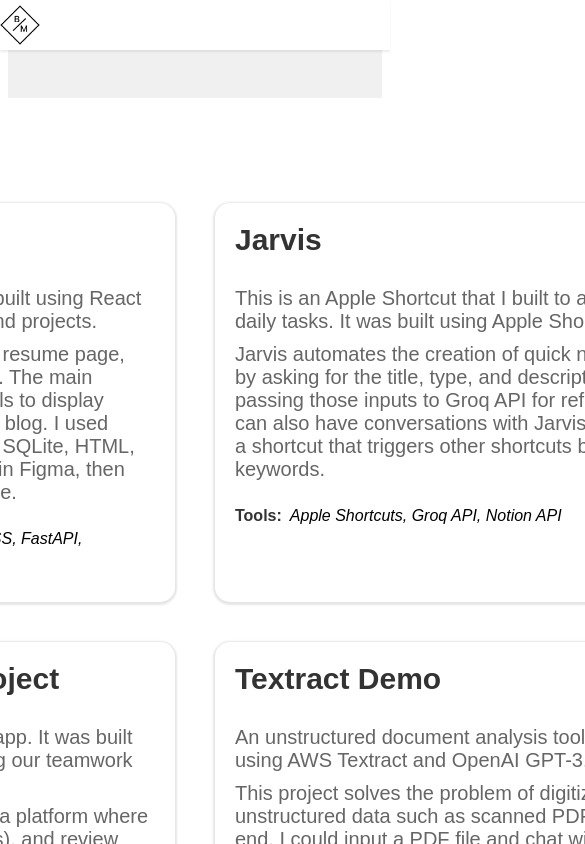
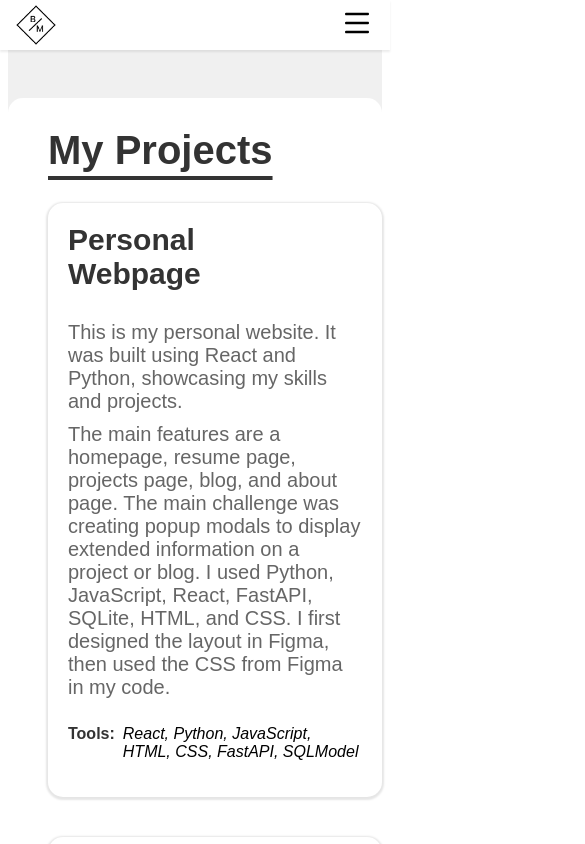
Before and after one commit to Bmitch44/Personal-Webpage, a React (Vite) app in the folder frontend/: page /projects in a window 390 px wide. Shown: the top 844 px of the page, 585 px wide, since content can reach past the window. Built offline with nearby package versions, Linux system fonts and the light colour scheme; a web font is replaced by a local one.

Commit message:
started making website responsive

```diff
--- a/frontend/src/components/body/about/About.css
+++ b/frontend/src/components/body/about/About.css
@@ -5,7 +5,8 @@
     background-color: #fff;
     border-radius: 15px;
     font-family: 'SF Pro', sans-serif;
-    width: var(--navbar-width);
+    max-width: var(--navbar-width);
+    width: 100%;
     margin: 30px 0 30px 0;
 }
 
--- a/frontend/src/components/body/blogs/Blogs.css
+++ b/frontend/src/components/body/blogs/Blogs.css
@@ -5,7 +5,8 @@
     background-color: #fff;
     border-radius: 15px;
     font-family: 'SF Pro', sans-serif;
-    width: var(--navbar-width);
+    max-width: var(--navbar-width);
+    width: 100%;
     padding: 0 0 20px 0;
     margin: 30px 0 30px 0;
 }
--- a/frontend/src/components/body/hero/Hero.css
+++ b/frontend/src/components/body/hero/Hero.css
@@ -1,6 +1,7 @@
 .hero-container {
     display: flex;
-    width: var(--navbar-width);
+    max-width: var(--navbar-width);
+    width: 100%;
     flex-direction: column;
     justify-content: center;
     align-items: center;
@@ -94,12 +95,13 @@
     flex-direction: row;
     justify-content: space-between;
     align-items: top;
+    flex-wrap: wrap;
     background: white;
     padding: 30px;
     margin: 10px 10px 20px 10px;
     border-radius: 15px;
     box-shadow: 0 4px 8px rgba(0, 0, 0, 0.1);
-    max-width: 1200px;
+    max-width: var(--navbar-width);
     width: 95%;
 }
 
@@ -108,8 +110,8 @@
     flex-direction: column;
     align-items: left;
     background: white;
+    max-width: 516px;
     width: 100%;
-    max-width: 516px;
 }
 
 .project-card h1 {
@@ -129,8 +131,8 @@
     margin: 10px 0 10px 0;
     border-radius: 15px;
     box-shadow: 0px 1px 2px 2px rgba(0, 0, 0, 0.1);
+    max-width: 476px;
     width: 100%;
-    max-width: 476px;
     text-decoration: none;
 }
 
@@ -218,7 +220,8 @@
     border-radius: 15px;
     box-shadow: 0px 2px 2px rgba(0, 0, 0, 0.1);
     font-family: 'SF Pro', sans-serif;
-    width: var(--navbar-width);
+    max-width: var(--navbar-width);
+    width: 100%;
     margin: 15px 0 15px 0;
 }
 
--- a/frontend/src/components/body/projects/Projects.css
+++ b/frontend/src/components/body/projects/Projects.css
@@ -5,7 +5,8 @@
     background-color: #fff;
     border-radius: 15px;
     font-family: 'SF Pro', sans-serif;
-    width: var(--navbar-width);
+    max-width: var(--navbar-width);
+    width: 100%;
     padding: 0 0 20px 0;
     margin: 30px 0 30px 0;
 }
--- a/frontend/src/components/navigation/navbar/NavBar.css
+++ b/frontend/src/components/navigation/navbar/NavBar.css
@@ -15,7 +15,7 @@
 .navbar-contents {
     display: flex;
     max-width: var(--navbar-width);
-    width: 95%;
+    width: 92%;
     justify-content: space-between;
     align-items: center;
     flex: 1 0 0;
@@ -36,13 +36,23 @@
     gap: 12px;
 }
 
+.hamburger-menu-icon {
+    display: none;
+    padding: 5px;
+    border-radius: 5px;
+}
+
+.hamburger-menu-icon:hover {
+    background-color: #f0f0f0;
+}
+
 @media (max-width: 768px) {
     .navbar {
         height: 50px;
     }
 
     .navbar-contents {
-        width: 100%;
+        width: 92%;
         padding: 0 20px;
     }
 
@@ -53,6 +63,10 @@
     .navbar-items {
         display: none;
     }
+
+    .hamburger-menu-icon {
+        display: block;
+    }
 };
 
 @media (max-width: 480px) {
@@ -61,7 +75,7 @@
     }
 
     .navbar-contents {
-        width: 100%;
+        width: 92%;
         padding: 0 20px;
     }
 
@@ -72,4 +86,8 @@
     .navbar-items {
         display: none;
     }
+
+    .hamburger-menu-icon {
+        display: block;
+    }
 }
--- a/frontend/src/components/navigation/navbar/NavBar.jsx
+++ b/frontend/src/components/navigation/navbar/NavBar.jsx
@@ -1,10 +1,13 @@
+import { useState } from 'react';
 import { Link, useLocation } from 'react-router-dom';
 import BaseNavItem from './NavItems/BaseNavItem';
+import HamburgerMenu from './hamburger/HamburgerMenu';
 import './NavBar.css';
 
 const NavBar = ({ logo }) => {
     const location = useLocation();
     const currentTab = location.pathname;
+    const [isMenuOpen, setIsMenuOpen] = useState(false);
 
     return (
         <div className="navbar">
@@ -19,7 +22,11 @@ const NavBar = ({ logo }) => {
                     <BaseNavItem text="Blog" link="/blog" isActive={currentTab === '/blog'} dropdown={false} />
                     <BaseNavItem text="About" link="/about" isActive={currentTab === '/about'} dropdown={false} bold={true} />
                 </div>
+                <div className='hamburger-menu-icon' onClick={() => setIsMenuOpen(!isMenuOpen)}>
+                    <img src='/hamburger.png' alt='Hamburger Menu' />
+                </div>
             </div>
+            {isMenuOpen && <HamburgerMenu className={isMenuOpen ? 'show' : ''} onClose={() => setIsMenuOpen(false)} />}
         </div>
     );
 };
--- a/frontend/src/components/navigation/navbar/NavItems/BaseNavItem.jsx
+++ b/frontend/src/components/navigation/navbar/NavItems/BaseNavItem.jsx
@@ -4,15 +4,15 @@ import Dropdown from '../dropdown/Dropdown';
 import './BaseNavItem.css';
 import ForwardArrow from './Forward.png';
 
-const BaseNavItem = ({ text, link, isActive, dropdown, dropdownItems, bold}) => {
+const BaseNavItem = ({ text, link, isActive, dropdown, dropdownItems, bold, onClick}) => {
     const [showDropdown, setShowDropdown] = useState(false);
     const activeClass = isActive ? (bold ? 'active-white' : 'active') : '';
     console.log(activeClass);
     return (
     <div className={`nav-item ${bold && 'bold'}`} onMouseEnter={() => setShowDropdown(true)} onMouseLeave={() => setShowDropdown(false)}>
-        <a href={link} className={`nav-text ${bold ? `bold-text` : ''} ${activeClass}`}>
-            {text}
-        </a>
+        <NavLink to={link} className={`nav-text ${bold ? `bold-text` : ''} ${activeClass}`} onClick={onClick}>
+                {text}
+        </NavLink>
         {dropdown && <img src={ForwardArrow} alt="Dropdown Arrow" className='dropdown-arrow' />}
         {dropdown && showDropdown && <Dropdown items={dropdownItems} />}
     </div>
--- /dev/null
+++ b/frontend/src/components/navigation/navbar/hamburger/HamburgerMenu.css
@@ -0,0 +1,15 @@
+.hamburger-menu {
+    position: fixed;
+    top: 30px;
+    right: 0;
+    display: flex;
+    margin: 20px;
+    padding: 10px;
+    background-color: #fff;
+    border-radius: 5px;
+    flex-direction: column;
+    align-items: center;
+    justify-content: center;
+    box-shadow: 2px 2px 2px 3px var(--black-8);
+    z-index: 1000;
+}
--- /dev/null
+++ b/frontend/src/components/navigation/navbar/hamburger/HamburgerMenu.jsx
@@ -0,0 +1,17 @@
+import React from "react";
+import BaseNavItem from '../NavItems/BaseNavItem';
+import './HamburgerMenu.css';
+
+const HamburgerMenu = ({ onClose }) => {
+    return (
+        <div className="hamburger-menu">
+            <BaseNavItem text="Home" link="/" dropdown={false} onClick={onClose} />
+            <BaseNavItem text="Resume" link="/resume" dropdown={false} onClick={onClose} />
+            <BaseNavItem text="Projects" link="/projects" dropdown={false} onClick={onClose} />
+            <BaseNavItem text="Blog" link="/blog" dropdown={false} onClick={onClose} />
+            <BaseNavItem text="About" link="/about" dropdown={false} bold={true} onClick={onClose} />
+        </div>
+    );
+};
+
+export default HamburgerMenu;
```
Also changed, not shown: frontend/public/hamburger.png (added).
